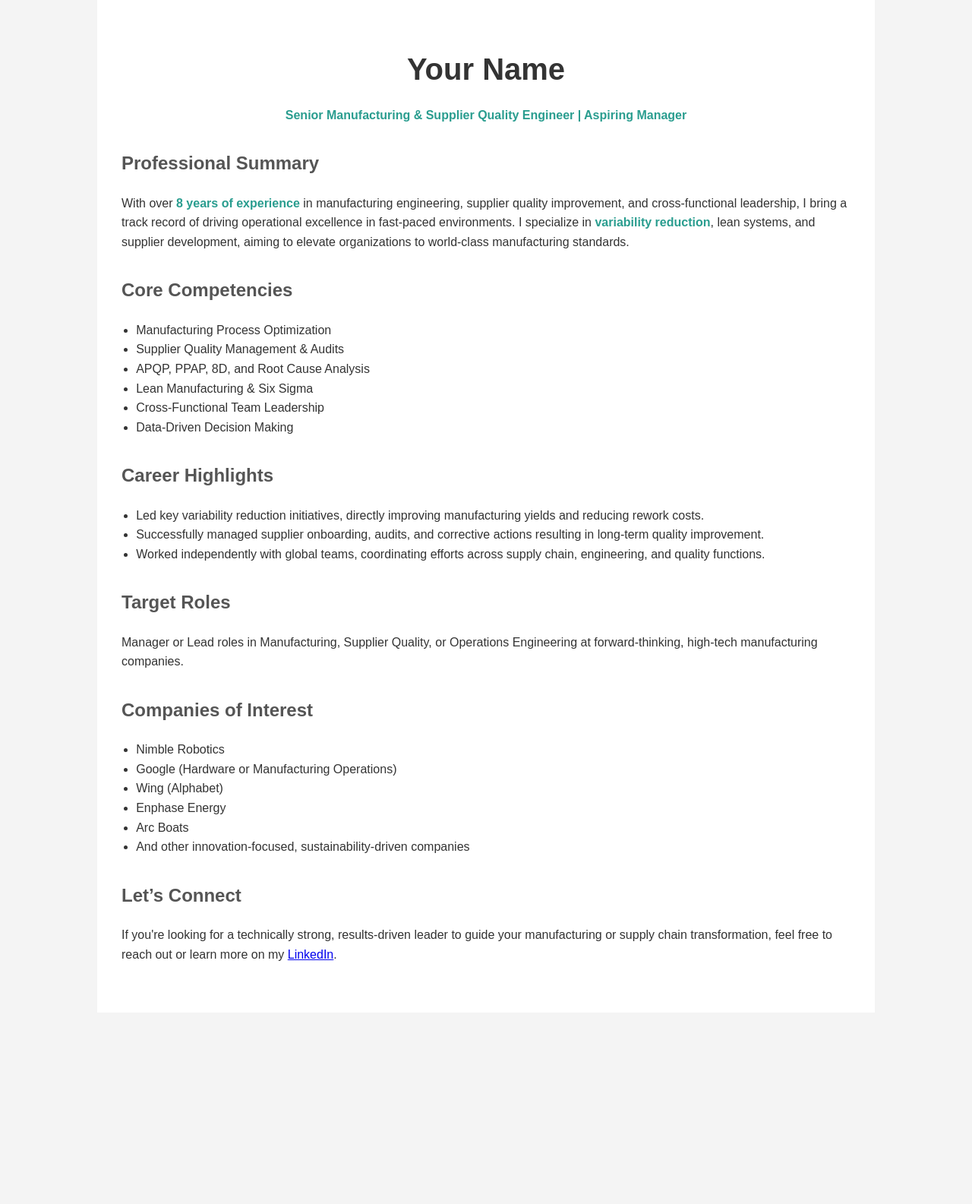
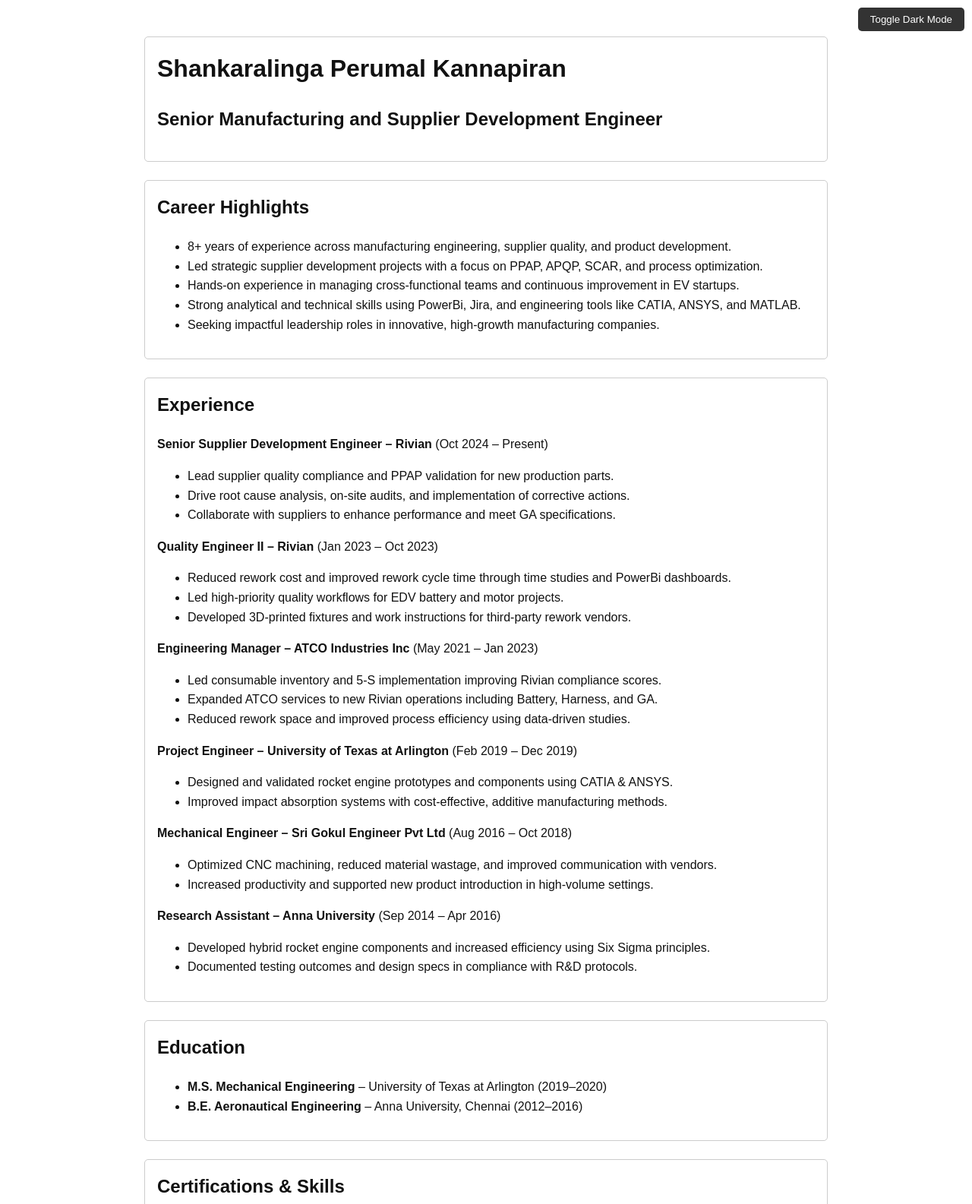
Before and after one commit to ShankaralingaPerumal/About-Shankar, a plain HTML site: page index.html in a window 1280 px wide. Shown: the top 1585 px of the page at 76% size. Before the commit the page ends 1333 px from the top, so only its background shows below. Drawn offline with Linux system fonts and the light colour scheme.

Commit message:
Update index.html

```diff
--- a/index.html
+++ b/index.html
@@ -3,108 +3,146 @@
 <head>
   <meta charset="UTF-8" />
   <meta name="viewport" content="width=device-width, initial-scale=1.0" />
-  <title>About Me | Manufacturing Leader</title>
+  <title>Shankaralinga Perumal Kannapiran</title>
   <style>
+    :root {
+      --bg-light: #ffffff;
+      --text-light: #111111;
+      --bg-dark: #121212;
+      --text-dark: #e0e0e0;
+      --border-color: #cccccc;
+    }
+
     body {
       font-family: Arial, sans-serif;
       line-height: 1.6;
       margin: 0;
       padding: 0;
-      background-color: #f4f4f4;
-      color: #333;
+      background-color: var(--bg-light);
+      color: var(--text-light);
+      transition: background-color 0.3s, color 0.3s;
     }
+
     .container {
-      max-width: 960px;
-      margin: auto;
-      padding: 2rem;
-      background: #fff;
+      max-width: 900px;
+      margin: 2rem auto;
+      padding: 1rem;
     }
-    header {
-      text-align: center;
-      margin-bottom: 2rem;
+
+    header, section {
+      border: 1px solid var(--border-color);
+      border-radius: 5px;
+      padding: 1rem;
+      margin-bottom: 1.5rem;
+      background: inherit;
     }
-    h1 {
-      font-size: 2.5rem;
-      margin-bottom: 0.2rem;
+
+    h1, h2 {
+      margin-top: 0;
     }
-    h2 {
-      color: #555;
-      margin-top: 2rem;
+
+    .toggle-btn {
+      position: fixed;
+      top: 10px;
+      right: 10px;
+      padding: 0.5rem 1rem;
+      cursor: pointer;
+      background: #333;
+      color: #fff;
+      border: none;
+      border-radius: 5px;
     }
-    .section {
-      margin-bottom: 2rem;
+
+    body.dark-mode {
+      background-color: var(--bg-dark);
+      color: var(--text-dark);
     }
-    .highlight {
-      color: #2a9d8f;
-      font-weight: bold;
-    }
-    ul {
-      padding-left: 1.2rem;
+
+    body.dark-mode header,
+    body.dark-mode section {
+      border-color: #444;
     }
   </style>
 </head>
 <body>
+  <button class="toggle-btn" onclick="toggleMode()">Toggle Dark Mode</button>
   <div class="container">
     <header>
-      <h1>Your Name</h1>
-      <p class="highlight">Senior Manufacturing & Supplier Quality Engineer | Aspiring Manager</p>
+      <h1>Shankaralinga Perumal Kannapiran</h1>
+      <h2>Senior Manufacturing and Supplier Development Engineer</h2>
     </header>
 
-    <section class="section">
-      <h2>Professional Summary</h2>
-      <p>
-        With over <span class="highlight">8 years of experience</span> in manufacturing engineering, supplier quality improvement,
-        and cross-functional leadership, I bring a track record of driving operational excellence in fast-paced environments.
-        I specialize in <span class="highlight">variability reduction</span>, lean systems, and supplier development,
-        aiming to elevate organizations to world-class manufacturing standards.
-      </p>
-    </section>
-
-    <section class="section">
-      <h2>Core Competencies</h2>
+    <section>
+      <h2>Career Highlights</h2>
       <ul>
-        <li>Manufacturing Process Optimization</li>
-        <li>Supplier Quality Management & Audits</li>
-        <li>APQP, PPAP, 8D, and Root Cause Analysis</li>
-        <li>Lean Manufacturing & Six Sigma</li>
-        <li>Cross-Functional Team Leadership</li>
-        <li>Data-Driven Decision Making</li>
+        <li>8+ years of experience across manufacturing engineering, supplier quality, and product development.</li>
+        <li>Led strategic supplier development projects with a focus on PPAP, APQP, SCAR, and process optimization.</li>
+        <li>Hands-on experience in managing cross-functional teams and continuous improvement in EV startups.</li>
+        <li>Strong analytical and technical skills using PowerBi, Jira, and engineering tools like CATIA, ANSYS, and MATLAB.</li>
+        <li>Seeking impactful leadership roles in innovative, high-growth manufacturing companies.</li>
       </ul>
     </section>
 
-    <section class="section">
-      <h2>Career Highlights</h2>
+    <section>
+      <h2>Experience</h2>
+      <p><strong>Senior Supplier Development Engineer – Rivian</strong> (Oct 2024 – Present)</p>
       <ul>
-        <li>Led key variability reduction initiatives, directly improving manufacturing yields and reducing rework costs.</li>
-        <li>Successfully managed supplier onboarding, audits, and corrective actions resulting in long-term quality improvement.</li>
-        <li>Worked independently with global teams, coordinating efforts across supply chain, engineering, and quality functions.</li>
+        <li>Lead supplier quality compliance and PPAP validation for new production parts.</li>
+        <li>Drive root cause analysis, on-site audits, and implementation of corrective actions.</li>
+        <li>Collaborate with suppliers to enhance performance and meet GA specifications.</li>
+      </ul>
+      <p><strong>Quality Engineer II – Rivian</strong> (Jan 2023 – Oct 2023)</p>
+      <ul>
+        <li>Reduced rework cost and improved rework cycle time through time studies and PowerBi dashboards.</li>
+        <li>Led high-priority quality workflows for EDV battery and motor projects.</li>
+        <li>Developed 3D-printed fixtures and work instructions for third-party rework vendors.</li>
+      </ul>
+      <p><strong>Engineering Manager – ATCO Industries Inc</strong> (May 2021 – Jan 2023)</p>
+      <ul>
+        <li>Led consumable inventory and 5-S implementation improving Rivian compliance scores.</li>
+        <li>Expanded ATCO services to new Rivian operations including Battery, Harness, and GA.</li>
+        <li>Reduced rework space and improved process efficiency using data-driven studies.</li>
+      </ul>
+      <p><strong>Project Engineer – University of Texas at Arlington</strong> (Feb 2019 – Dec 2019)</p>
+      <ul>
+        <li>Designed and validated rocket engine prototypes and components using CATIA & ANSYS.</li>
+        <li>Improved impact absorption systems with cost-effective, additive manufacturing methods.</li>
+      </ul>
+      <p><strong>Mechanical Engineer – Sri Gokul Engineer Pvt Ltd</strong> (Aug 2016 – Oct 2018)</p>
+      <ul>
+        <li>Optimized CNC machining, reduced material wastage, and improved communication with vendors.</li>
+        <li>Increased productivity and supported new product introduction in high-volume settings.</li>
+      </ul>
+      <p><strong>Research Assistant – Anna University</strong> (Sep 2014 – Apr 2016)</p>
+      <ul>
+        <li>Developed hybrid rocket engine components and increased efficiency using Six Sigma principles.</li>
+        <li>Documented testing outcomes and design specs in compliance with R&D protocols.</li>
       </ul>
     </section>
 
-    <section class="section">
-      <h2>Target Roles</h2>
-      <p>Manager or Lead roles in Manufacturing, Supplier Quality, or Operations Engineering at forward-thinking, high-tech manufacturing companies.</p>
-    </section>
-
-    <section class="section">
-      <h2>Companies of Interest</h2>
+    <section>
+      <h2>Education</h2>
       <ul>
-        <li>Nimble Robotics</li>
-        <li>Google (Hardware or Manufacturing Operations)</li>
-        <li>Wing (Alphabet)</li>
-        <li>Enphase Energy</li>
-        <li>Arc Boats</li>
-        <li>And other innovation-focused, sustainability-driven companies</li>
+        <li><strong>M.S. Mechanical Engineering</strong> – University of Texas at Arlington (2019–2020)</li>
+        <li><strong>B.E. Aeronautical Engineering</strong> – Anna University, Chennai (2012–2016)</li>
       </ul>
     </section>
 
-    <section class="section">
-      <h2>Let’s Connect</h2>
-      <p>
-        If you're looking for a technically strong, results-driven leader to guide your manufacturing or supply chain transformation,
-        feel free to reach out or learn more on my <a href="https://www.linkedin.com/in/your-profile" target="_blank">LinkedIn</a>.
-      </p>
+    <section>
+      <h2>Certifications & Skills</h2>
+      <ul>
+        <li>Certifications: Six Sigma Green Belt, GD&T, FMEA, Lean Manufacturing, Supply Chain, Project Management</li>
+        <li>Design Software: CATIA V5, AutoCAD, SolidWorks, MATLAB, ANSYS</li>
+        <li>Tools: PowerBi, Smartsheet, Jira, MS Office, Excel</li>
+        <li>Skills: Leadership, Presentation, Negotiation, Root Cause Analysis, Data Interpretation</li>
+      </ul>
     </section>
   </div>
+
+  <script>
+    function toggleMode() {
+      document.body.classList.toggle('dark-mode');
+    }
+  </script>
 </body>
 </html>
```
